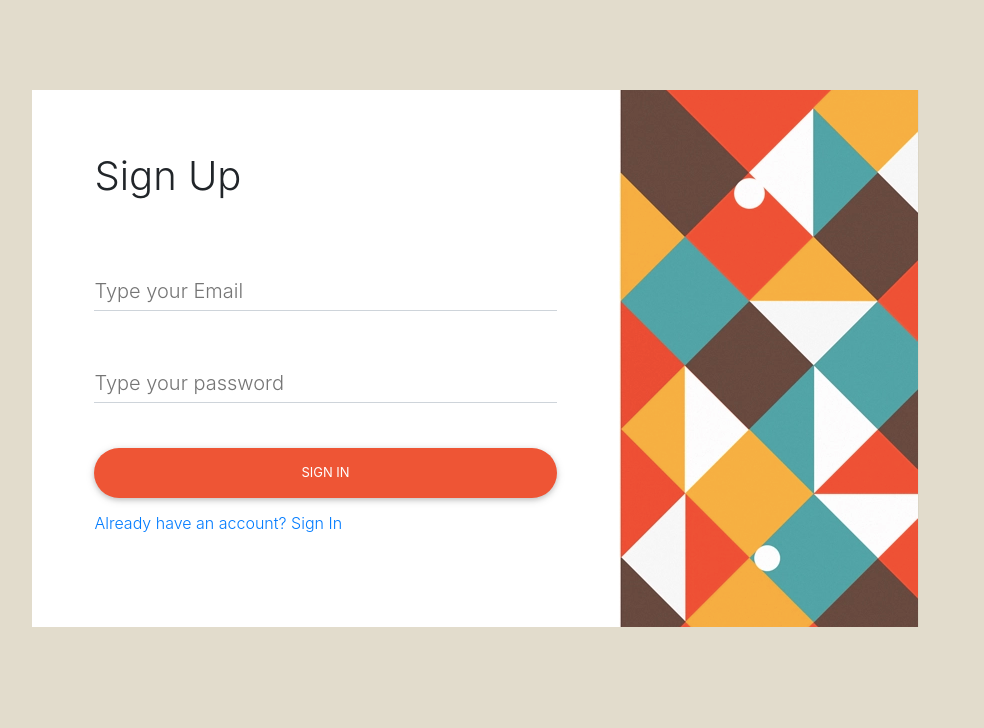
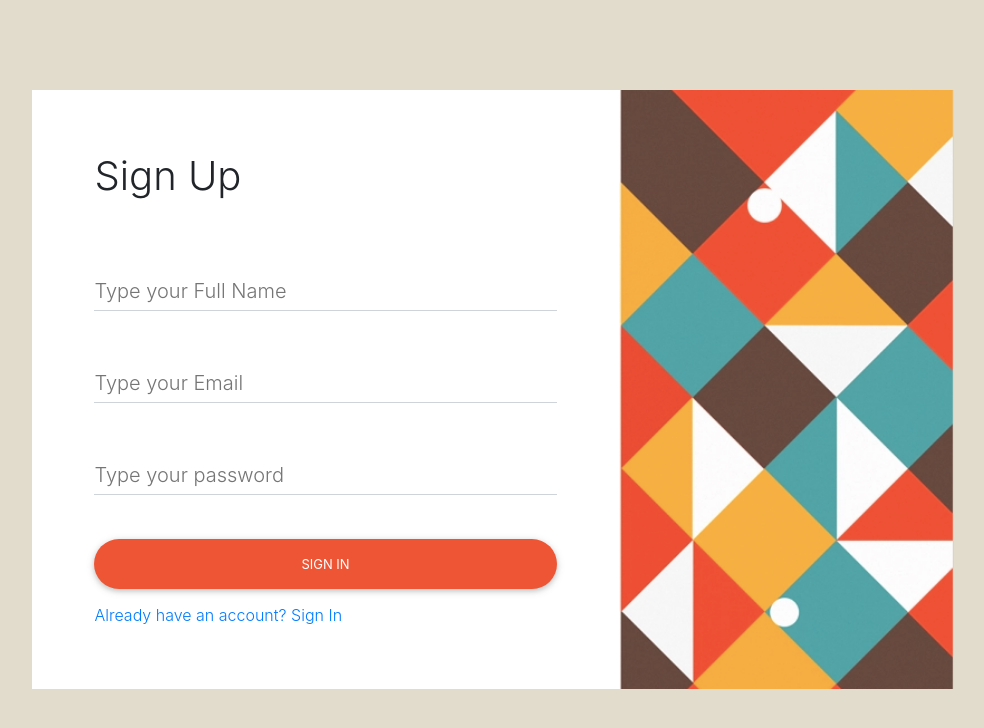
Before and after one commit to osinakayah/stylist-affliate, a React (Create React App) app: page /auth/signup in a window 1280 px wide. Shown: the top 728 px of the page, without its empty margins (164-1148 px from the left). Built offline with nearby package versions, Linux system fonts and the light colour scheme.

Commit message:
Added netlify temporarily hosting the site

```diff
--- a/package.json
+++ b/package.json
@@ -42,6 +42,7 @@
   },
   "devDependencies": {
     "@types/react-loader-spinner": "^3.1.0",
-    "@types/react-router-dom": "^5.1.3"
+    "@types/react-router-dom": "^5.1.3",
+    "netlify-cli": "^2.24.0"
   }
 }
--- a/public/index.html
+++ b/public/index.html
@@ -24,7 +24,7 @@
       work correctly both with client-side routing and a non-root public URL.
       Learn how to configure a non-root public URL by running `npm run build`.
     -->
-    <title>React App</title>
+    <title>Stylist</title>
   </head>
   <body>
     <noscript>You need to enable JavaScript to run this app.</noscript>
--- a/src/authentication/containers/Login.tsx
+++ b/src/authentication/containers/Login.tsx
@@ -9,7 +9,7 @@ import {
 import AppButton from "../../commons/AppButton";
 import './styles/LoginStyles.scss'
 import Images from '../../assets/themes/Images'
-import { useHistory, Link } from 'react-router-dom';
+import { Link } from 'react-router-dom';
 
 
 export default class Login extends PureComponent {
--- a/src/authentication/containers/Register.tsx
+++ b/src/authentication/containers/Register.tsx
@@ -25,6 +25,15 @@ export default class Register extends PureComponent {
                                     <div style={{marginTop: '7%'}}>
                                         <form style={{marginBottom: '3%'}}>
                                             <div className="grey-text">
+                                                <MDBInput
+                                                    size={'lg'}
+                                                    label="Type your Full Name"
+                                                    group
+                                                    type="text"
+                                                    validate
+                                                    error="wrong"
+                                                    success="right"
+                                                />
                                                 <MDBInput
                                                     size={'lg'}
                                                     label="Type your Email"
```
Also changed, not shown: 1 other file (tests, documents, lock files or other folders).
